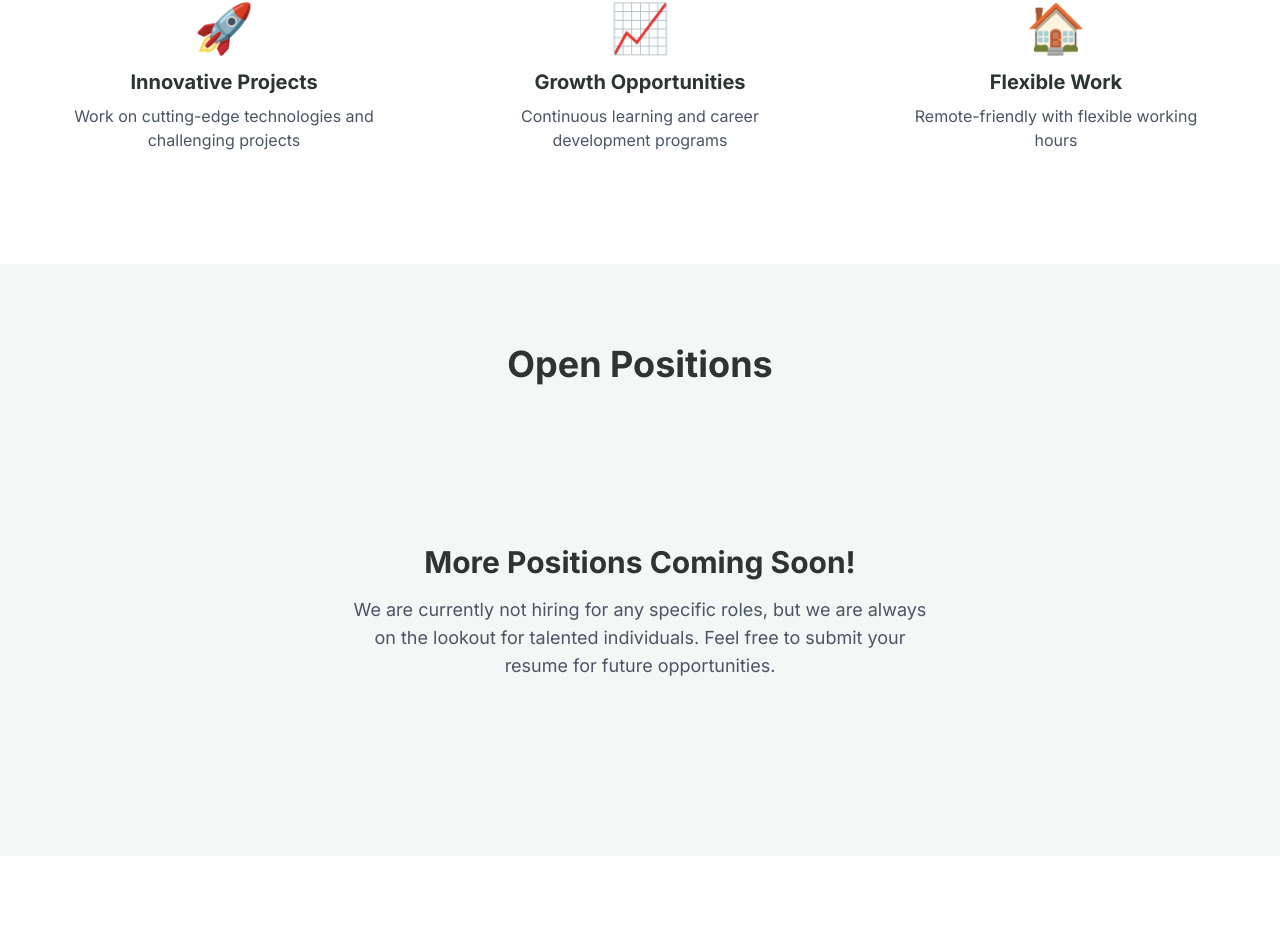
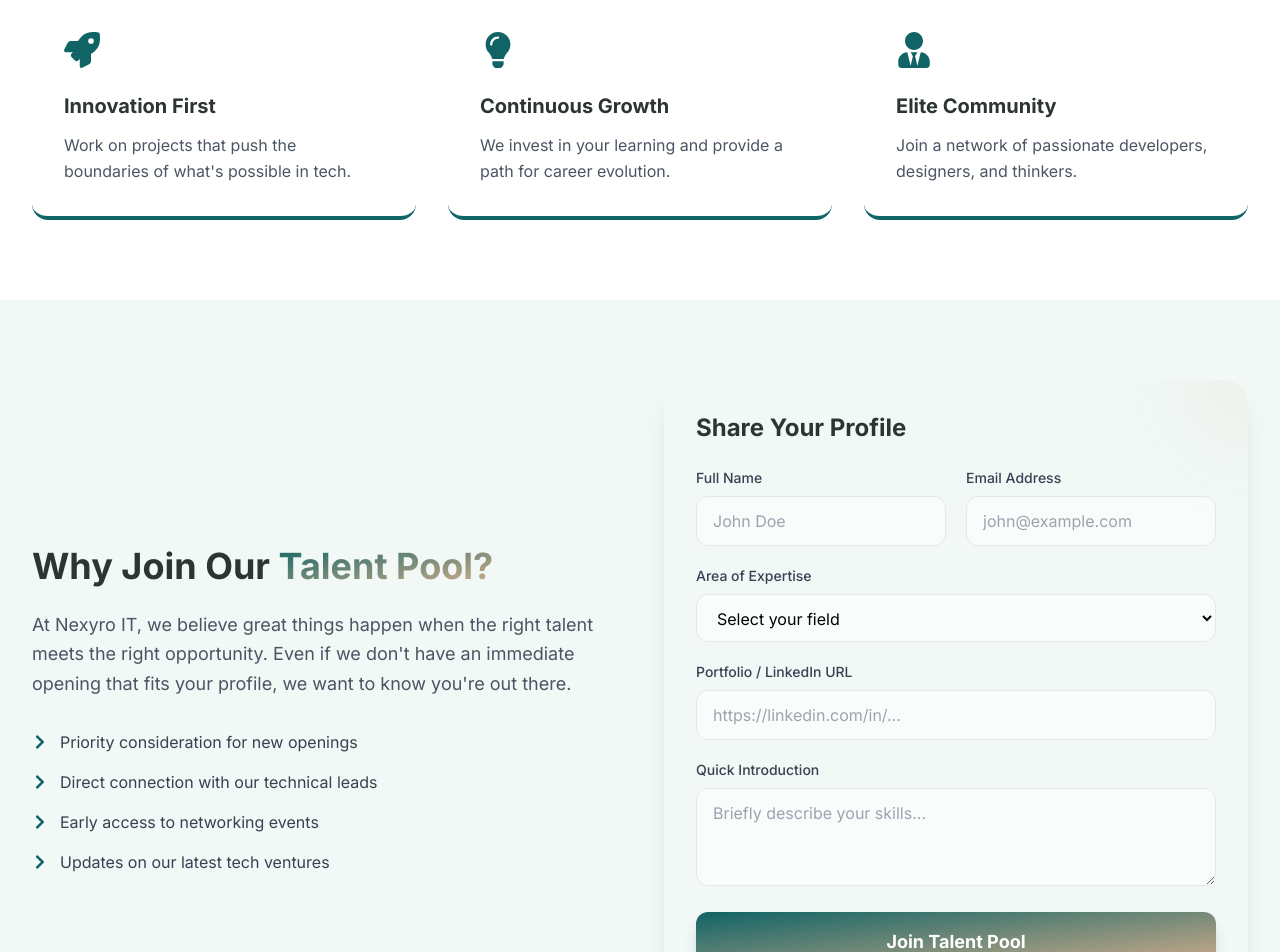
Before and after one commit to nexyroit-Tech/NexyroIT-Website, a React (Create React App) app: page /careers in a window 1280 px wide. Shown: the part 428-1380 px from the top of the page. Built offline with nearby package versions, Linux system fonts and the light colour scheme.

Commit message:
Transform Careers page into a professional Talent Pool system

```diff
--- a/src/pages/Careers.jsx
+++ b/src/pages/Careers.jsx
@@ -1,7 +1,7 @@
 import { useState } from 'react';
 import { motion } from 'framer-motion';
 import { useInView } from 'react-intersection-observer';
-import { FaMapMarkerAlt, FaClock, FaArrowRight } from 'react-icons/fa';
+import { FaRocket, FaLightbulb, FaUserTie, FaChevronRight } from 'react-icons/fa';
 import SEO from '../components/SEO';
 
 const Careers = () => {
@@ -9,70 +9,37 @@ const Careers = () => {
     const [formData, setFormData] = useState({
         name: '',
         email: '',
-        position: '',
-        resume: null,
+        interest: '',
+        linkedin: '',
         message: ''
     });
 
-    const positions = [
-        {
-            id: 1,
-            title: 'Senior Full Stack Developer',
-            type: 'Full-time',
-            location: 'Remote / On-site',
-            department: 'Engineering',
-            description: 'Looking for an experienced developer to lead our web development projects.'
-        },
-        {
-            id: 2,
-            title: 'UI/UX Designer',
-            type: 'Full-time',
-            location: 'Remote',
-            department: 'Design',
-            description: 'Creative designer to craft beautiful and intuitive user experiences.'
-        },
-        {
-            id: 3,
-            title: 'AI/ML Engineer',
-            type: 'Full-time',
-            location: 'On-site',
-            department: 'AI Solutions',
-            description: 'Build cutting-edge AI models and machine learning solutions.'
-        },
-        {
-            id: 4,
-            title: 'Software Engineering Intern',
-            type: 'Internship',
-            location: 'Remote / On-site',
-            department: 'Engineering',
-            description: '6-month internship program for aspiring software developers.'
-        },
-        {
-            id: 5,
-            title: 'UI Design Intern',
-            type: 'Internship',
-            location: 'Remote',
-            department: 'Design',
-            description: 'Learn from industry experts while working on real projects.'
-        }
+    const categories = [
+        'Web & Full Stack Development',
+        'Artificial Intelligence & ML',
+        'UI/UX & Creative Design',
+        'Mobile App Development',
+        'Digital Marketing & Strategy',
+        'Other'
     ];
 
     const handleSubmit = (e) => {
         e.preventDefault();
-        alert('Thank you for your application! We will get back to you soon.');
-        setFormData({ name: '', email: '', position: '', resume: null, message: '' });
+        // Since we are using a Talent Pool approach, we can redirect to email or show success
+        alert('Thank you for joining our Talent Pool! We have received your details and will contact you when a suitable opportunity arises.');
+        setFormData({ name: '', email: '', interest: '', linkedin: '', message: '' });
     };
 
     return (
         <>
             <SEO
-                title="Careers"
-                description="Join the Nexyro IT team. Explore career opportunities and internships in web development, AI, and design."
+                title="Careers | Join Our Talent Pool"
+                description="Join the Nexyro IT Talent Pool. Share your profile for future opportunities in web development, AI, and design."
             />
 
             {/* Hero Section */}
             <section className="pt-32 pb-20 bg-gradient-to-br from-[#D1E8E2] to-[#FFCB9A]/30 dark:from-[#2C3531] dark:to-[#116466]/20">
-                <div className="max-w-7xl mx-auto px-4 sm:px-6 lg:px-8">
+                <div className="max-w-7xl mx-auto px-6 sm:px-6 lg:px-8">
                     <motion.div
                         initial={{ opacity: 0, y: 30 }}
                         animate={{ opacity: 1, y: 0 }}
@@ -80,34 +47,34 @@ const Careers = () => {
                         className="text-center"
                     >
                         <h1 className="text-5xl md:text-6xl font-bold text-[#2C3531] dark:text-white mb-6">
-                            Join Our <span className="gradient-text">Team</span>
+                            Future-Proof Your <span className="gradient-text">Career</span>
                         </h1>
                         <p className="text-xl text-gray-600 dark:text-gray-300 max-w-3xl mx-auto">
-                            Be part of a passionate team shaping the future of technology
+                            We're always scouting for visionaries. Join our talent pool to be the first to know about upcoming opportunities.
                         </p>
                     </motion.div>
                 </div>
             </section>
 
-            {/* Why Join Us */}
+            {/* Culture & Growth */}
             <section className="py-20 bg-white dark:bg-[#2C3531]">
-                <div className="max-w-7xl mx-auto px-4 sm:px-6 lg:px-8">
+                <div className="max-w-7xl mx-auto px-6 sm:px-6 lg:px-8">
                     <div className="grid md:grid-cols-3 gap-8">
                         {[
                             {
-                                title: 'Innovative Projects',
-                                desc: 'Work on cutting-edge technologies and challenging projects',
-                                icon: '🚀'
+                                title: 'Innovation First',
+                                desc: 'Work on projects that push the boundaries of what\'s possible in tech.',
+                                icon: <FaRocket className="text-4xl text-[#116466] dark:text-[#D9B08C]" />
                             },
                             {
-                                title: 'Growth Opportunities',
-                                desc: 'Continuous learning and career development programs',
-                                icon: '📈'
+                                title: 'Continuous Growth',
+                                desc: 'We invest in your learning and provide a path for career evolution.',
+                                icon: <FaLightbulb className="text-4xl text-[#116466] dark:text-[#D9B08C]" />
                             },
                             {
-                                title: 'Flexible Work',
-                                desc: 'Remote-friendly with flexible working hours',
-                                icon: '🏠'
+                                title: 'Elite Community',
+                                desc: 'Join a network of passionate developers, designers, and thinkers.',
+                                icon: <FaUserTie className="text-4xl text-[#116466] dark:text-[#D9B08C]" />
                             }
                         ].map((item, index) => (
                             <motion.div
@@ -116,135 +83,132 @@ const Careers = () => {
                                 whileInView={{ opacity: 1, y: 0 }}
                                 transition={{ duration: 0.8, delay: index * 0.2 }}
                                 viewport={{ once: true }}
-                                className="glass p-8 rounded-2xl text-center"
+                                className="glass p-8 rounded-2xl border-b-4 border-[#116466] dark:border-[#D9B08C]"
                             >
-                                <div className="text-5xl mb-4">{item.icon}</div>
-                                <h3 className="text-xl font-bold text-[#2C3531] dark:text-white mb-2">{item.title}</h3>
-                                <p className="text-gray-600 dark:text-gray-400">{item.desc}</p>
+                                <div className="mb-6">{item.icon}</div>
+                                <h3 className="text-xl font-bold text-[#2C3531] dark:text-white mb-3">{item.title}</h3>
+                                <p className="text-gray-600 dark:text-gray-400 leading-relaxed">{item.desc}</p>
                             </motion.div>
                         ))}
                     </div>
                 </div>
             </section>
 
-            {/* Open Positions */}
+            {/* Talent Pool Intro */}
             <section className="py-20 bg-[#D1E8E2]/30 dark:bg-[#116466]/10" ref={ref}>
-                <div className="max-w-7xl mx-auto px-4 sm:px-6 lg:px-8">
+                <div className="max-w-7xl mx-auto px-6 sm:px-6 lg:px-8">
+                    <div className="flex flex-col lg:flex-row items-center gap-12">
                         <motion.div
-                        initial={{ opacity: 0, y: 30 }}
-                        animate={inView ? { opacity: 1, y: 0 } : {}}
-                        transition={{ duration: 0.8 }}
-                        className="text-center mb-16"
+                            initial={{ opacity: 0, x: -30 }}
+                            animate={inView ? { opacity: 1, x: 0 } : {}}
+                            className="lg:w-1/2"
                         >
-                        <h2 className="text-4xl font-bold text-[#2C3531] dark:text-white mb-4">
-                            Open Positions
+                            <h2 className="text-4xl font-bold text-[#2C3531] dark:text-white mb-6">
+                                Why Join Our <span className="gradient-text">Talent Pool?</span>
                             </h2>
+                            <p className="text-lg text-gray-600 dark:text-gray-300 mb-8 leading-relaxed">
+                                At Nexyro IT, we believe great things happen when the right talent meets the right opportunity.
+                                Even if we don't have an immediate opening that fits your profile, we want to know you're out there.
+                            </p>
+                            <ul className="space-y-4">
+                                {[
+                                    'Priority consideration for new openings',
+                                    'Direct connection with our technical leads',
+                                    'Early access to networking events',
+                                    'Updates on our latest tech ventures'
+                                ].map((item, i) => (
+                                    <li key={i} className="flex items-center text-gray-700 dark:text-gray-300">
+                                        <FaChevronRight className="text-[#116466] dark:text-[#D9B08C] mr-3" />
+                                        {item}
+                                    </li>
+                                ))}
+                            </ul>
                         </motion.div>
 
-                    <div className="flex justify-center items-center py-12">
-                        <div className="glass p-12 rounded-2xl text-center max-w-2xl w-full">
-                            <h3 className="text-3xl font-bold text-[#2C3531] dark:text-white mb-4">
-                                More Positions Coming Soon!
-                            </h3>
-                            <p className="text-gray-600 dark:text-gray-400 text-lg">
-                                We are currently not hiring for any specific roles, but we are always on the lookout for talented individuals. Feel free to submit your resume for future opportunities.
-                            </p>
-                        </div>
-                    </div>
-                </div>
-            </section>
+                        <motion.div
+                            initial={{ opacity: 0, x: 30 }}
+                            animate={inView ? { opacity: 1, x: 0 } : {}}
+                            className="lg:w-1/2 w-full"
+                        >
+                            <div className="glass p-8 rounded-3xl shadow-xl relative overflow-hidden">
+                                <div className="absolute top-0 right-0 w-32 h-32 bg-[#D9B08C]/10 rounded-full -mr-16 -mt-16 blur-2xl"></div>
 
-            {/* Application Form */}
-            <section id="apply" className="py-20 bg-white dark:bg-[#2C3531]">
-                <div className="max-w-3xl mx-auto px-4 sm:px-6 lg:px-8">
-                    <motion.div
-                        initial={{ opacity: 0, y: 30 }}
-                        whileInView={{ opacity: 1, y: 0 }}
-                        transition={{ duration: 0.8 }}
-                        viewport={{ once: true }}
-                        className="glass p-8 rounded-2xl"
-                    >
-                        <h2 className="text-3xl font-bold text-[#2C3531] dark:text-white mb-6 text-center">
-                            Apply for a Position
-                        </h2>
+                                <h3 className="text-2xl font-bold text-[#2C3531] dark:text-white mb-6">Share Your Profile</h3>
 
-                        <form onSubmit={handleSubmit} className="space-y-6">
+                                <form onSubmit={handleSubmit} className="space-y-5">
+                                    <div className="grid md:grid-cols-2 gap-5">
                                         <div>
-                                <label className="block text-sm font-medium text-gray-700 dark:text-gray-300 mb-2">
-                                    Full Name *
-                                </label>
+                                            <label className="block text-sm font-medium text-gray-700 dark:text-gray-300 mb-2">Full Name</label>
                                             <input
                                                 type="text"
                                                 required
                                                 value={formData.name}
                                                 onChange={(e) => setFormData({ ...formData, name: e.target.value })}
-                                    className="w-full px-4 py-3 rounded-lg border border-gray-300 dark:border-gray-600 bg-white dark:bg-[#2C3531] text-[#2C3531] dark:text-white focus:ring-2 focus:ring-[#116466] focus:border-transparent"
+                                                className="w-full px-4 py-3 rounded-xl border border-gray-200 dark:border-gray-700 bg-white/50 dark:bg-[#2C3531]/50 backdrop-blur-sm dark:text-white"
                                                 placeholder="John Doe"
                                             />
                                         </div>
-
                                         <div>
-                                <label className="block text-sm font-medium text-gray-700 dark:text-gray-300 mb-2">
-                                    Email Address *
-                                </label>
+                                            <label className="block text-sm font-medium text-gray-700 dark:text-gray-300 mb-2">Email Address</label>
                                             <input
                                                 type="email"
                                                 required
                                                 value={formData.email}
                                                 onChange={(e) => setFormData({ ...formData, email: e.target.value })}
-                                    className="w-full px-4 py-3 rounded-lg border border-gray-300 dark:border-gray-600 bg-white dark:bg-[#2C3531] text-[#2C3531] dark:text-white focus:ring-2 focus:ring-[#116466] focus:border-transparent"
+                                                className="w-full px-4 py-3 rounded-xl border border-gray-200 dark:border-gray-700 bg-white/50 dark:bg-[#2C3531]/50 backdrop-blur-sm dark:text-white"
                                                 placeholder="john@example.com"
                                             />
                                         </div>
+                                    </div>
 
                                     <div>
-                                <label className="block text-sm font-medium text-gray-700 dark:text-gray-300 mb-2">
-                                    Position Applying For *
-                                </label>
+                                        <label className="block text-sm font-medium text-gray-700 dark:text-gray-300 mb-2">Area of Expertise</label>
                                         <select
                                             required
-                                    value={formData.position}
-                                    onChange={(e) => setFormData({ ...formData, position: e.target.value })}
-                                    className="w-full px-4 py-3 rounded-lg border border-gray-300 dark:border-gray-600 bg-white dark:bg-[#2C3531] text-[#2C3531] dark:text-white focus:ring-2 focus:ring-[#116466] focus:border-transparent"
+                                            value={formData.interest}
+                                            onChange={(e) => setFormData({ ...formData, interest: e.target.value })}
+                                            className="w-full px-4 py-3 rounded-xl border border-gray-200 dark:border-gray-700 bg-white/50 dark:bg-[#2C3531]/50 backdrop-blur-sm dark:text-white"
                                         >
-                                    <option value="">Select a position</option>
-                                    {positions.map(pos => (
-                                        <option key={pos.id} value={pos.title}>{pos.title}</option>
+                                            <option value="">Select your field</option>
+                                            {categories.map((cat, idx) => (
+                                                <option key={idx} value={cat}>{cat}</option>
                                             ))}
                                         </select>
                                     </div>
 
                                     <div>
-                                <label className="block text-sm font-medium text-gray-700 dark:text-gray-300 mb-2">
-                                    Resume/CV *
-                                </label>
+                                        <label className="block text-sm font-medium text-gray-700 dark:text-gray-300 mb-2">Portfolio / LinkedIn URL</label>
                                         <input
-                                    type="file"
-                                    required
-                                    accept=".pdf,.doc,.docx"
-                                    onChange={(e) => setFormData({ ...formData, resume: e.target.files[0] })}
-                                    className="w-full px-4 py-3 rounded-lg border border-gray-300 dark:border-gray-600 bg-white dark:bg-[#2C3531] text-[#2C3531] dark:text-white"
+                                            type="url"
+                                            value={formData.linkedin}
+                                            onChange={(e) => setFormData({ ...formData, linkedin: e.target.value })}
+                                            className="w-full px-4 py-3 rounded-xl border border-gray-200 dark:border-gray-700 bg-white/50 dark:bg-[#2C3531]/50 backdrop-blur-sm dark:text-white"
+                                            placeholder="https://linkedin.com/in/..."
                                         />
                                     </div>
 
                                     <div>
-                                <label className="block text-sm font-medium text-gray-700 dark:text-gray-300 mb-2">
-                                    Cover Letter
-                                </label>
+                                        <label className="block text-sm font-medium text-gray-700 dark:text-gray-300 mb-2">Quick Introduction</label>
                                         <textarea
-                                    rows="5"
+                                            rows="3"
                                             value={formData.message}
                                             onChange={(e) => setFormData({ ...formData, message: e.target.value })}
-                                    className="w-full px-4 py-3 rounded-lg border border-gray-300 dark:border-gray-600 bg-white dark:bg-[#2C3531] text-[#2C3531] dark:text-white focus:ring-2 focus:ring-[#116466] focus:border-transparent"
-                                    placeholder="Tell us why you're a great fit..."
+                                            className="w-full px-4 py-3 rounded-xl border border-gray-200 dark:border-gray-700 bg-white/50 dark:bg-[#2C3531]/50 backdrop-blur-sm dark:text-white"
+                                            placeholder="Briefly describe your skills..."
                                         />
                                     </div>
 
-                            <button type="submit" className="w-full btn-primary py-4 text-lg">
-                                Submit Application
+                                    <button type="submit" className="w-full btn-primary py-4 rounded-xl text-lg font-bold shadow-lg shadow-[#116466]/20">
+                                        Join Talent Pool
                                     </button>
+
+                                    <p className="text-xs text-center text-gray-500 dark:text-gray-400 mt-4">
+                                        Alternatively, email your CV directly to <a href="mailto:careers@nexyroit.com" className="text-[#116466] dark:text-[#D9B08C] hover:underline">careers@nexyroit.com</a>
+                                    </p>
                                 </form>
+                            </div>
                         </motion.div>
+                    </div>
                 </div>
             </section>
         </>
```
Lines whose indentation alone changed are shown as unchanged.
